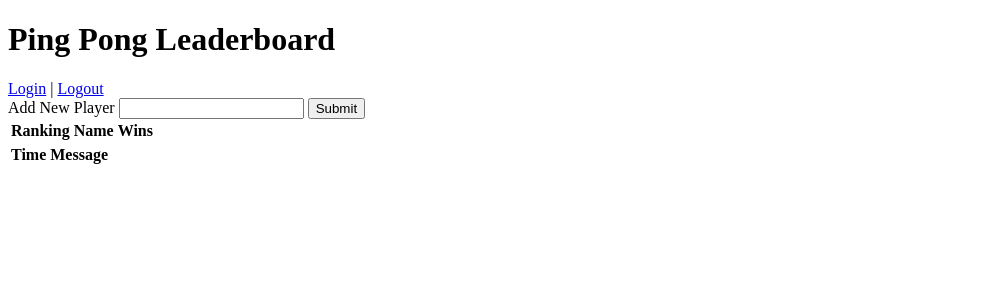
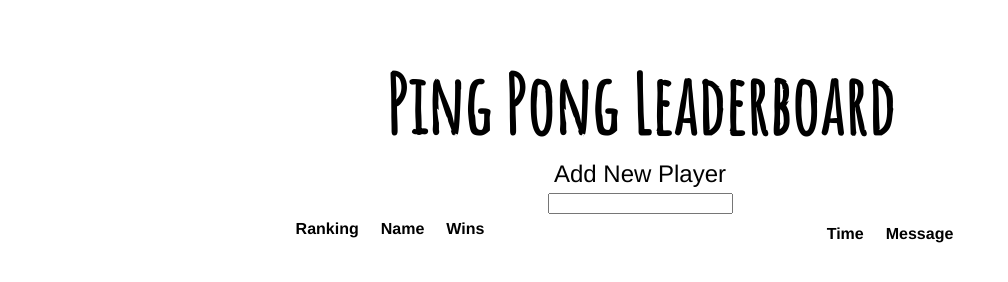
Before and after one commit to andrewk17/leaderboard, a website: page public/index.html in a window 1280 px wide. Shown: the whole page, without its empty margins (0-1008 px from the left). Drawn offline with nearby package versions, Linux system fonts and the light colour scheme; no server answers.

Commit message:
Add CSS styling
Add flexbox, font, and basic styling.

```diff
--- a/public/app.js
+++ b/public/app.js
@@ -51,5 +51,4 @@ app.controller('main', function($scope, $http) {
   };
 
   getRanksAndMsgs();
-  // getAllMessages();
 });
--- a/public/index.html
+++ b/public/index.html
@@ -6,24 +6,28 @@
   <title>Leaderboard</title>
   <script src="https://ajax.googleapis.com/ajax/libs/angularjs/1.5.7/angular.js"></script>
   <script src="app.js"></script>
-  <!-- <link rel="stylesheet" type="text/css" href="main.css"> -->
+  <link rel="stylesheet" type="text/css" href="main.css">
+  <link href="https://fonts.googleapis.com/css?family=Amatic+SC" rel="stylesheet">
 </head>
 
 <body ng-app="leaderboard" ng-controller="main">
   <h1>Ping Pong Leaderboard</h1>
-  <nav>
+  <!-- <nav>
     <a href='/login'>Login</a> |
     <a href='/logout'>Logout</a>
-  </nav>
-  <div>
+  </nav> -->
+  <div class="addnewp">
+  <p>Add New Player</p>
+  </div>
+  <div class="newPlayerInput">
     <form ng-submit="addPlayer()" method="post">
-      Add New Player
       <input type="text" ng-model="match.newPlayer" required>
       <!-- Loser<input type="text" ng-model="match.loser"><br> -->
-      <button type="submit" class="btn">Submit</button>
+      <!-- <button type="submit" class="btn">Submit</button> -->
     </form>
   </div>
-  <div>
+  <div class="tables">
+  <div class="ranking">
     <table>
       <tr>
         <th>Ranking</th>
@@ -40,7 +44,7 @@
       </tr>
     </table>
   </div>
-  <div>
+  <div class="messages">
     <table>
       <tr>
         <th>Time</th>
@@ -53,6 +57,7 @@
       </tr>
     </table>
   </div>
+  </div>
 </body>
 
 </html>
--- /dev/null
+++ b/public/main.css
@@ -0,0 +1,57 @@
+* {
+  font-family: 'Helvetica Neue', sans-serif;
+}
+
+.addnewp p {
+  text-align: center;
+  font-size:150%;
+  margin: 5px;
+}
+
+table {
+  display: flex;
+  border-collapse: separate;
+  border-spacing: 20px 10px;
+  justify-content: center;
+  text-align: center;
+  width:500px;
+}
+
+.ranking table{
+  border-spacing: 20px 5px;
+}
+
+h1 {
+  display: flex;
+  justify-content: center;
+  font-size: 500%;
+  font-family: 'Amatic SC', cursive;
+  margin-bottom: 0;
+}
+
+.newPlayerInput {
+  display: flex;
+  justify-content: center;
+}
+
+.newPlayerInput p {
+  text-align: center;
+}
+
+.tables {
+  display:flex;
+  justify-content: center;
+}
+
+/*body::before {
+  content: "";
+  position: absolute;
+  top: 0;
+  left: 0;
+  width: 100%;
+  height: 100%;
+  opacity: .4;
+  z-index: -1;
+  background: url('http://chillestmonkey.com/img/monkey.gif');
+  background-size: cover;
+}*/
```
